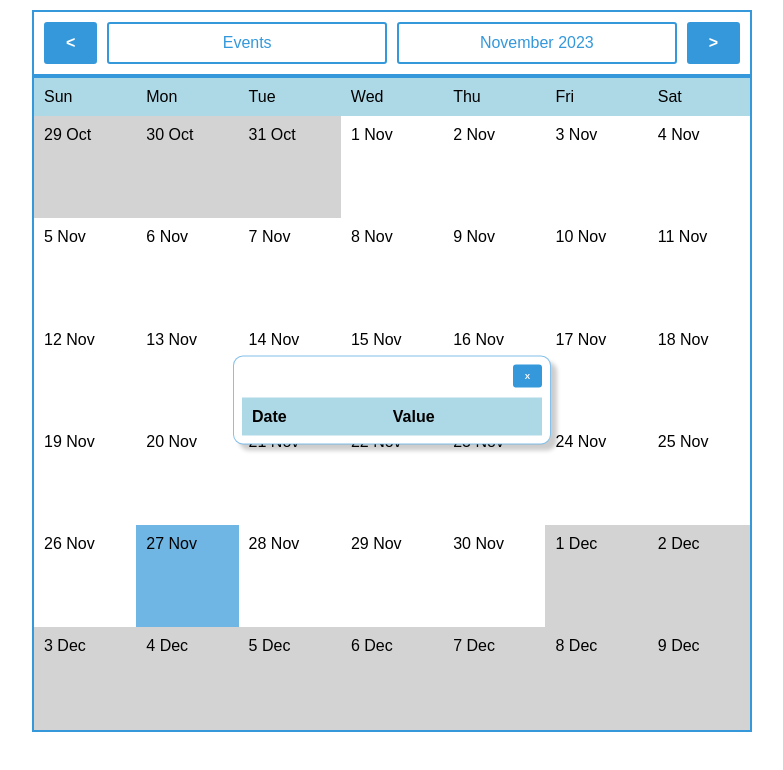
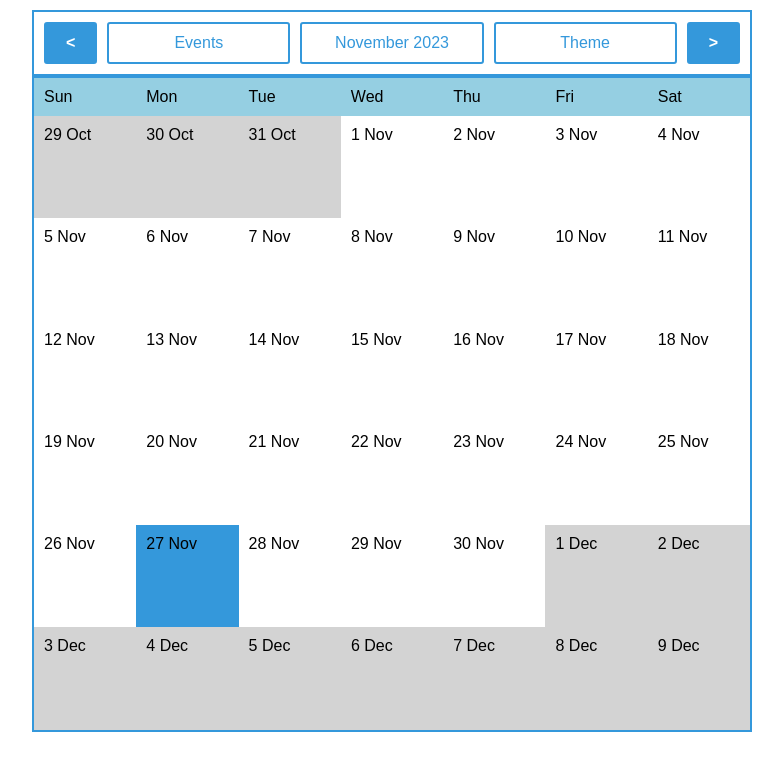
Before and after one commit to KmrGaurav/calendar, a React (Create React App) app: page / in a window 1280 px wide. Shown: the top 770 px of the page, without its empty margins (248-1031 px from the left). Built offline with nearby package versions, Linux system fonts and the light colour scheme.

Commit message:
Adding useTheme hook

```diff
--- a/package.json
+++ b/package.json
@@ -11,6 +11,7 @@
     "react-scripts": "5.0.1"
   },
   "devDependencies": {
+    "@babel/plugin-proposal-private-property-in-object": "^7.21.11",
     "@types/react": "18.0.25",
     "@types/react-dom": "18.0.9",
     "sass": "^1.69.5",
--- a/src/App.tsx
+++ b/src/App.tsx
@@ -1,6 +1,7 @@
 import { useEffect, useState } from 'react';
 
 import useLocalStorage from 'hooks/useLocalStorage';
+import useTheme from 'hooks/useTheme';
 import Modal from './Modal';
 import DateCells from './DateCells';
 import { getDateString } from 'utils';
@@ -40,8 +41,11 @@ export default function App() {
     const [showModal, setShowModal] = useState(false);
     const [modalMode, setModalMode] = useState(ModalMode.Month);
 
-    const [showEventsList, setShowEventsList] = useState(true);
+    const [showEventsList, setShowEventsList] = useState(false);
     const [events] = useLocalStorage<{ [date: number]: string }>('LOCAL_STORAGE_KEY_FOR_EVENTS', {});
+
+    const [showThemeModal, setShowThemeModal] = useState(false);
+    const [theme, setTheme] = useTheme();
 
     const [currentCalendarDates, setCurrentCalendarDates] = useState<Date[]>([]);
 
@@ -59,6 +63,10 @@ export default function App() {
         }
         setCurrentCalendarDates(list);
     }, [currentCalendarYear, currentCalendarMonth]);
+
+    useEffect(() => {
+        document.body.className = theme;
+    }, [theme]);
 
     const onLeftClick = () => {
         if (currentCalendarMonth === 0) {
@@ -84,7 +92,7 @@ export default function App() {
         setCurrentCalendarYear(year);
         setModalMode(ModalMode.Month);
     };
-    console.log(events);
+    console.log(theme);
     return (
         <>
             <div>
@@ -95,6 +103,9 @@ export default function App() {
                     </div>
                     <div onClick={() => setShowModal((prev) => !prev)} className="month-year-heading">
                         {months[currentCalendarMonth]} {currentCalendarYear}
+                    </div>
+                    <div onClick={() => setShowThemeModal((prev) => !prev)} className="month-year-heading">
+                        Theme
                     </div>
                     <button onClick={onRightClick}>&gt;</button>
                 </div>
@@ -214,6 +225,32 @@ export default function App() {
                     </tbody>
                 </table>
             </Modal>
+
+            <Modal show={showThemeModal} onClose={() => setShowThemeModal(false)} closeButton>
+                <div style={{ width: '100px', height: '50px', display: 'flex', flexDirection: 'column', gap: '10px' }}>
+                    <div style={{ display: 'flex', alignItems: 'center', justifyContent: 'space-around', gap: '5px' }}>
+                        <input
+                            type="radio"
+                            name="theme"
+                            onChange={() => setTheme('theme-light')}
+                            id="theme-light"
+                            checked={theme === 'theme-light'}
+                        />
+                        <label htmlFor="theme-light">Light</label>
+                    </div>
+
+                    <div style={{ display: 'flex', alignItems: 'center', justifyContent: 'space-around', gap: '5px' }}>
+                        <input
+                            type="radio"
+                            name="theme"
+                            onChange={() => setTheme('theme-dark')}
+                            id="theme-dark"
+                            checked={theme === 'theme-dark'}
+                        />
+                        <label htmlFor="theme-dark">Dark</label>
+                    </div>
+                </div>
+            </Modal>
         </>
     );
 }
--- /dev/null
+++ b/src/hooks/useTheme.tsx
@@ -0,0 +1,9 @@
+import useLocalStorage from './useLocalStorage';
+
+type TTheme = 'theme-light' | 'theme-dark';
+
+export default function useTheme(): [TTheme, (data: TTheme) => void] {
+    const [theme, setTheme] = useLocalStorage<TTheme>('LOCAL_STORAGE_KEY_FOR_THEME', 'theme-light');
+
+    return [theme, setTheme];
+}
--- a/src/styles.scss
+++ b/src/styles.scss
@@ -1,4 +1,30 @@
-$primary-color: #3498db;
+.theme-light {
+    --primary-color: #3498db;
+    --lightblue: #95cfe2;
+    --hover-color: var(--primary-color);
+    --hover-bg-color: #ffffff;
+    --modal-bg-color: #ffffff;
+    --modal-border-color: var(--primary-color);
+    --event-border-color: var(--primary-color);
+    --text-color: #000000;
+    --text-color-hover: #ffffff;
+    --background-color: #ffffff;
+    --dimmed-color: #d3d3d3;
+}
+
+.theme-dark {
+    --primary-color: #3498db;
+    --lightblue: #39849d; /* Adjust as needed */
+    --hover-color: var(--primary-color);
+    --hover-bg-color: #1a1a1a; /* Adjust as needed */
+    --modal-bg-color: #2c2c2c; /* Adjust as needed */
+    --modal-border-color: var(--primary-color);
+    --event-border-color: var(--primary-color);
+    --text-color: #ffffff; /* Light text color on dark background */
+    --text-color-hover: #ffffff;
+    --background-color: #404040;
+    --dimmed-color: #303030;
+}
 
 * {
     margin: 0;
@@ -8,14 +34,15 @@ $primary-color: #3498db;
 
 body {
     font-family: sans-serif;
-
     max-height: 90vh;
     aspect-ratio: 1 / 1;
     margin: 10px auto;
+    background-color: var(--background-color);
+    color: var(--text-color);
 }
 
 .calendar {
-  border: 2px solid $primary-color;
+    border: 2px solid var(--primary-color);
 }
 
 .month-year-heading {
@@ -23,15 +50,15 @@ body {
     padding: 10px;
     text-align: center;
     cursor: pointer;
-  border: 2px solid $primary-color;
+    border: 2px solid var(--primary-color);
     border-radius: 5px;
-  color: $primary-color;
+    color: var(--primary-color);
     border-radius: 3px;
     transition: background-color 0.3s, color 0.3s;
 
     &:hover {
-    background-color: $primary-color;
-    color: #ffffff;
+        background-color: var(--hover-color);
+        color: var(--hover-bg-color);
     }
 }
 
@@ -39,23 +66,17 @@ body {
     display: grid;
     grid-template-columns: repeat(7, 1fr);
 
-  background-color: lightblue;
-  // border: 1px solid rgb(59, 59, 128);
+    background-color: var(--lightblue);
 }
 
 .day-heading {
     padding: 10px;
     width: 100%;
-  // aspect-ratio : 1 / 1;
-
-  // border: 1px solid green;
 }
 
 .dates {
     display: grid;
     grid-template-columns: repeat(7, 1fr);
-
-  // border: 1px solid red;
 }
 
 .date {
@@ -64,27 +85,26 @@ body {
     aspect-ratio: 1 / 1;
 
     &:hover {
-    background-color: rgba($primary-color, 0.6);
+        background-color: var(--hover-color);
         transition: background-color 0.3s, color 0.3s;
     }
 }
 
 .greyed {
-  background-color: lightgrey;
+    background-color: var(--dimmed-color);
 }
 
 .current-date {
-  background-color: rgba($primary-color, 0.7);
+    background-color: var(--primary-color);
 }
 
 .controller {
     display: flex;
     flex-direction: row;
     justify-content: space-between;
-
     padding: 10px;
     gap: 10px;
-  border: 2px solid $primary-color;
+    border: 2px solid var(--primary-color);
 }
 
 button {
@@ -93,21 +113,15 @@ button {
     font-weight: bold;
     text-align: center;
     cursor: pointer;
-  border: 2px solid $primary-color;
-  /* Border color */
+    border: 2px solid var(--primary-color);
     border-radius: 3px;
-  /* Rounded corners */
-  background-color: $primary-color;
-  /* Background color */
+    background-color: var(--primary-color);
     color: #ffffff;
-  /* Text color */
     transition: background-color 0.3s, color 0.3s;
 
     &:hover {
-    background-color: #ffffff;
-    /* Hover background color */
-    color: $primary-color;
-    /* Hover text color */
+        background-color: var(--hover-bg-color);
+        color: var(--primary-color);
     }
 }
 
@@ -115,24 +129,16 @@ button {
     display: flex;
     flex-direction: column;
     align-items: center;
-
     position: absolute;
     top: 50%;
     left: 50%;
     transform: translate(-50%, -50%);
-
     padding: 8px;
-  /* Increased padding for a more spacious feel */
     gap: 10px;
-
-  background-color: #ffffff;
-  /* Use hex code for color */
-  border: 1px solid rgba($primary-color, 0.6);
-  /* Use hex code for color */
+    background-color: var(--modal-bg-color);
+    border: 1px solid var(--modal-border-color);
     border-radius: 10px;
-
     box-shadow: 6px 6px 4px rgba(0, 0, 0, 0.2);
-  /* Add a subtle box shadow for depth */
 }
 
 .months-modal {
@@ -145,18 +151,17 @@ button {
     width: 100px;
     padding: 20px 10px;
     text-align: center;
-  border: 2px solid $primary-color;
+    border: 2px solid var(--primary-color);
     border-radius: 5px;
     transition: background-color 0.3s, color 0.3s;
-  color: $primary-color;
+    color: var(--primary-color);
 
     &:hover {
-    background-color: rgba($primary-color, 0.7);
-    color: #ffffff;
+        background-color: var(--primary-color);
+        color: var(--text-color-hover);
         cursor: pointer;
     }
 }
-
 
 .years-modal {
     display: grid;
@@ -167,13 +172,13 @@ button {
 .year-modal {
     padding: 20px 10px;
     text-align: center;
-  border: 2px solid $primary-color;
+    border: 2px solid var(--primary-color);
     border-radius: 5px;
     transition: background-color 0.3s, color 0.3s;
-  color: $primary-color;
+    color: var(--primary-color);
 
     &:hover {
-    background-color: rgba($primary-color, 0.7);
+        background-color: rgba(var(--primary-color), 0.7);
         color: #ffffff;
         cursor: pointer;
     }
@@ -182,19 +187,16 @@ button {
 .event {
     min-height: 30vh;
     min-width: 30vw;
-
     padding: 10px;
     line-height: 1.6;
-
-  border: 2px solid rgba($primary-color, 0.7);
-  color: $primary-color;
+    border: 2px solid var(--modal-border-color);
+    color: var(--primary-color);
 
     &:focus {
-    border: 2px solid rgba($primary-color, 0.7);
+        border: 2px solid var(--event-border-color);
     }
 }
 
-/* MyTable.css */
 .table {
     width: 100%;
     border-collapse: collapse;
@@ -207,7 +209,7 @@ button {
 }
 
 .table th {
-  background-color: lightblue;
+    background-color: var(--lightblue);
 }
 
 .table td {
```
Also changed, not shown: 1 other file (tests, documents, lock files or other folders). Lines whose indentation alone changed are shown as unchanged.
